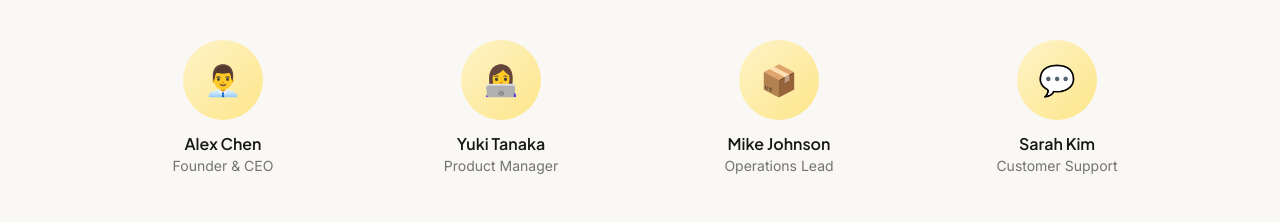
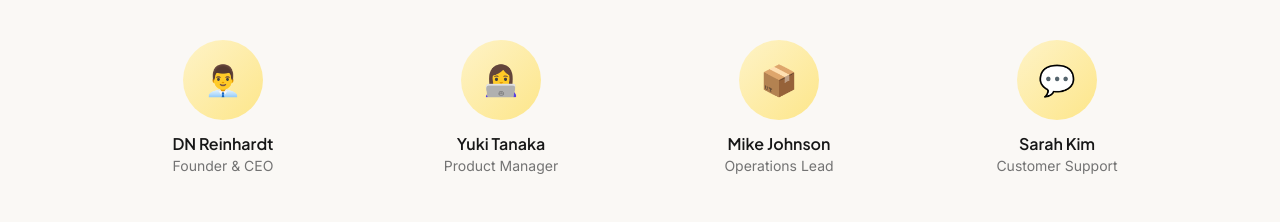
Before and after one commit to LeeDev428/aniki, a Next.js app in the folder frontend/: page /about in a window 1280 px wide. Shown: the part 1800-2022 px from the top of the page. Built offline with nearby package versions, Linux system fonts and the light colour scheme.

Commit message:
Update page.tsx

```diff
--- a/frontend/src/app/about/page.tsx
+++ b/frontend/src/app/about/page.tsx
@@ -31,7 +31,7 @@ const values = [
 ]
 
 const team = [
-  { name: 'Alex Chen', role: 'Founder & CEO', emoji: '👨‍💼' },
+  { name: 'DN Reinhardt', role: 'Founder & CEO', emoji: '👨‍💼' },
   { name: 'Yuki Tanaka', role: 'Product Manager', emoji: '👩‍💻' },
   { name: 'Mike Johnson', role: 'Operations Lead', emoji: '📦' },
   { name: 'Sarah Kim', role: 'Customer Support', emoji: '💬' },
```
